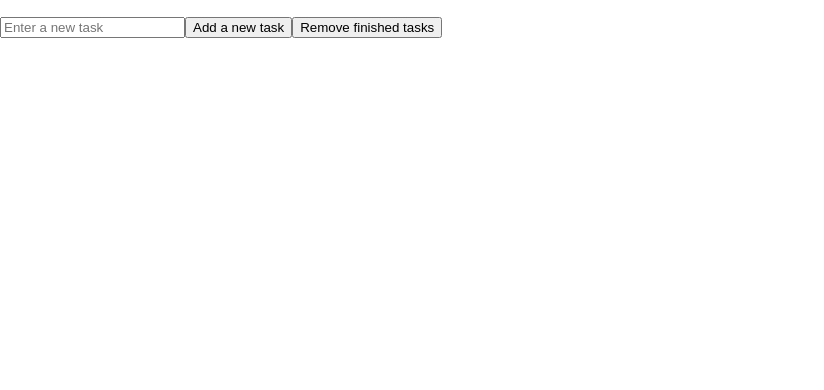
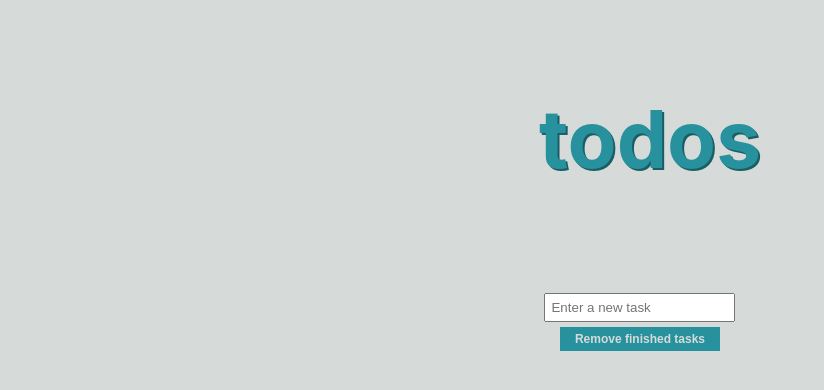
Before and after one commit to dmajic90/simple-todo, a React (Create React App) app: page / in a window 1280 px wide. Shown: the top 390 px of the page, without its empty margins (0-824 px from the left). Built offline with nearby package versions, Linux system fonts and the light colour scheme.

Commit message:
replaced input button with enter, start of css

```diff
--- a/src/App.css
+++ b/src/App.css
@@ -0,0 +1,6 @@
+#root {
+	width: 40%;
+	text-align: center;
+	padding: 0px;
+	margin: auto;
+}
--- a/src/App.js
+++ b/src/App.js
@@ -1,10 +1,16 @@
 import React, { Component } from 'react';
 import './App.css';
 import Table from './components/table';
+import Header from './components/header';
 
 class App extends Component {
 	render() {
-		return <Table />;
+		return (
+			<React.Fragment>
+				<Header />
+				<Table />
+			</React.Fragment>
+		);
 	}
 }
 
--- /dev/null
+++ b/src/components/header.css
@@ -0,0 +1,13 @@
+.header-div {
+	width: 100%;
+	background: #d6dbda;
+	margin: auto;
+	padding: 10px;
+}
+.header-div p {
+	text-align: center;
+	font-size: 80px;
+	font-weight: bold;
+	color: #27919d;
+	text-shadow: 2px 2px 0px #1a5e65;
+}
--- /dev/null
+++ b/src/components/header.jsx
@@ -0,0 +1,15 @@
+import React, { Component } from 'react';
+import './header.css';
+
+class Header extends Component {
+	state = {};
+	render() {
+		return (
+			<div className="header-div">
+				<p>todos</p>
+			</div>
+		);
+	}
+}
+
+export default Header;
--- a/src/components/table.css
+++ b/src/components/table.css
@@ -0,0 +1,26 @@
+.button {
+	background-color: #27919d;
+	border: none;
+	color: #d6dbda;
+	text-align: center;
+	text-decoration: none;
+	display: inline-block;
+	font-size: 12px;
+	font-weight: bold;
+	cursor: pointer;
+	padding: 5px;
+	margin: 5px;
+	width: 160px;
+}
+
+.text-area {
+	line-height: 12px;
+	padding: 5px;
+}
+.input-container {
+	padding: 0px;
+	clear: both;
+	margin: auto;
+	width: inherit;
+	text-align: center;
+}
--- a/src/components/table.jsx
+++ b/src/components/table.jsx
@@ -7,7 +7,8 @@ class Table extends Component {
 		super(props);
 		this.state = {
 			text: '',
-			tasks: []
+			tasks: [],
+			counter: 1
 		};
 		this.textChange = this.textChange.bind(this);
 		this.addTask = this.addTask.bind(this);
@@ -17,10 +18,13 @@ class Table extends Component {
 		this.setState({ text: e.target.value });
 	}
 	addTask(e) {
+		if (e.key === 'Enter') {
 			const { tasks, text } = this.state;
-		tasks.push(text);
+			tasks.push({ text: text, key: this.state.counter });
 			this.setState({ tasks });
 			this.setState({ text: '' });
+			this.setState({ counter: this.state.counter + 1 });
+		}
 	}
 	removeTask(e) {
 		const elements = document.getElementsByClassName('task-finished');
@@ -34,29 +38,28 @@ class Table extends Component {
 		return (
 			<Fragment>
 				<ul>
-					{tasks.map(text => (
-						<Task text={text} />
+					{tasks.map(task => (
+						<Task text={task.text} key={task.key} id={task.key} />
 					))}
 				</ul>
+				<div className="input-container">
 					<input
 						type="text"
 						name="taskText"
+						className="text-area"
 						placeholder="Enter a new task"
 						value={this.state.text}
 						onChange={this.textChange}
+						onKeyPress={this.addTask}
 					/>
 					<input
 						type="button"
-					name="addTask"
-					value="Add a new task"
-					onClick={this.addTask}
-				/>
-				<input
-					type="button"
+						className="button"
 						name="removeFinishedTasks"
 						value="Remove finished tasks"
 						onClick={this.removeTask}
 					/>
+				</div>
 			</Fragment>
 		);
 	}
--- a/src/components/task.css
+++ b/src/components/task.css
@@ -1,7 +1,28 @@
 .task-text {
-	text-align: center;
-	margin: 10px;
+	text-align: left;
+	height: 18px;
+	margin-left: 20px;
+	padding-left: 10px;
 }
 .task-finished {
 	text-decoration: line-through;
 }
+.task-id {
+	width: 20px;
+	height: 18px;
+	float: left;
+	text-align: center;
+	color: #27919d;
+	font-weight: bold;
+}
+.task-container {
+	width: inherit;
+	height: 20px;
+	margin: 3px auto;
+	clear: both;
+	overflow: hidden;
+	text-align: center;
+}
+.task-checkbox {
+	float: right;
+}
--- a/src/components/task.jsx
+++ b/src/components/task.jsx
@@ -6,7 +6,8 @@ class Task extends Component {
 		super(props);
 		this.state = {
 			text: this.props.text,
-			checked: false
+			checked: false,
+			id: this.props.id
 		};
 		this.handleCheck = this.handleCheck.bind(this);
 	}
@@ -16,14 +17,17 @@ class Task extends Component {
 	}
 	render() {
 		return (
-			<div className="task-container">
-				<span className={this.getTextClasses()}>{this.state.text}</span>
+			<li className="task-container">
+				<div className="task-id">{this.state.id}</div>
+				<div className={this.getTextClasses()}>
+					{this.state.text}
 					<input
 						className="task-checkbox"
 						type="checkbox"
 						onChange={this.handleCheck}
 					/>
 				</div>
+			</li>
 		);
 	}
 
--- a/src/index.css
+++ b/src/index.css
@@ -6,4 +6,5 @@ body {
 		sans-serif;
 	-webkit-font-smoothing: antialiased;
 	-moz-osx-font-smoothing: grayscale;
+	background: #d6dbda;
 }
```
Lines whose indentation alone changed are shown as unchanged.
